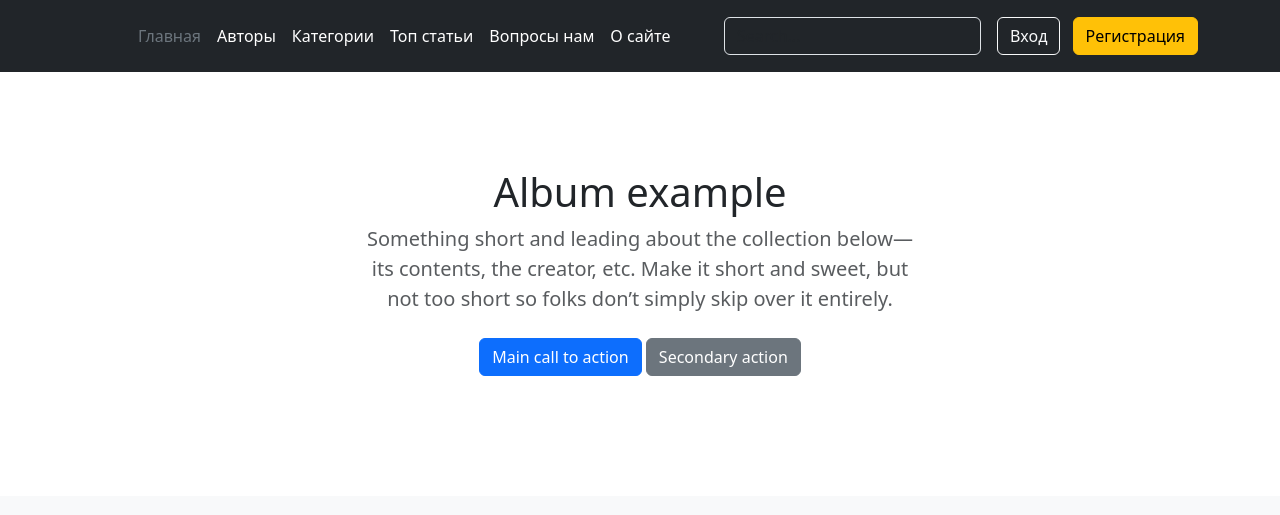
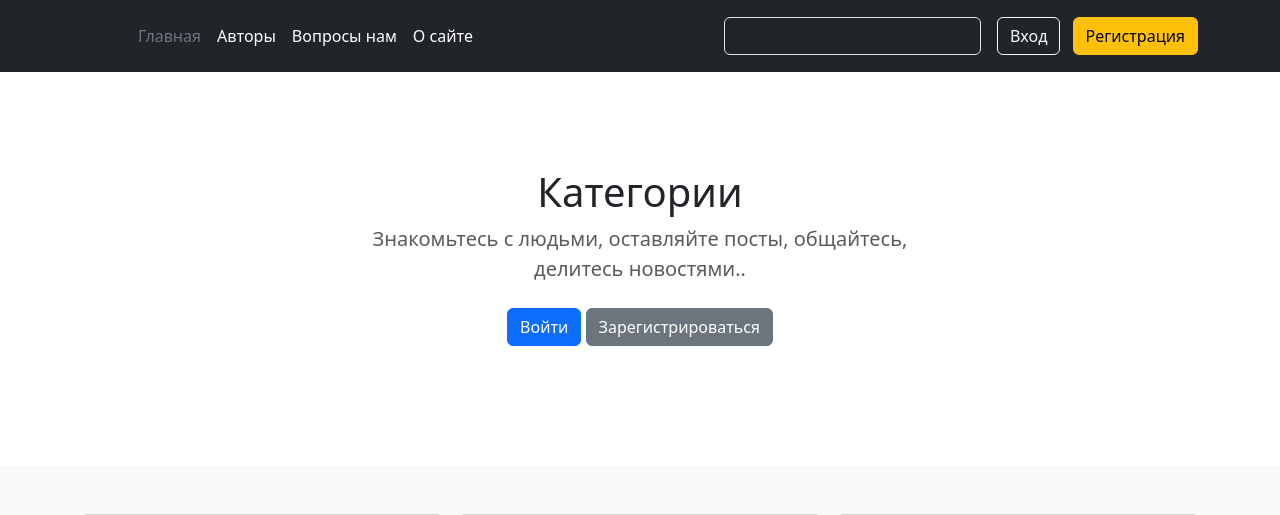
Before and after one commit to RRoxxxsii/django_forum, a Django app: page / in a window 1280 px wide. Shown: the top 515 px of the page. Run offline with Django 4.2, Linux system fonts and the light colour scheme; data comes from the database, SQL or seed files in the repository; both versions use the stored data as it was after the commit.

Commit message:
1) changed index and base template(translated to Russian, added useful links)

```diff
--- a/forum/main/templates/main/base.html
+++ b/forum/main/templates/main/base.html
@@ -21,8 +21,6 @@
         <ul class="nav col-12 col-lg-auto me-lg-auto mb-2 justify-content-center mb-md-0">
           <li><a href="{% url 'main:home' %}" class="nav-link px-2 text-secondary">Главная</a></li>
           <li><a href="{% url 'authors:author_list_view' %}" class="nav-link px-2 text-white">Авторы</a></li>
-          <li><a href="#" class="nav-link px-2 text-white">Категории</a></li>
-          <li><a href="#" class="nav-link px-2 text-white">Топ статьи</a></li>
           <li><a href="{% url 'main:feedback' %}" class="nav-link px-2 text-white">Вопросы нам</a></li>
           <li><a href="#" class="nav-link px-2 text-white">О сайте</a></li>
 
@@ -75,11 +73,10 @@
     </a>
 
     <ul class="nav col-md-4 justify-content-end">
-      <li class="nav-item"><a href="#" class="nav-link px-2 text-body-secondary">Home</a></li>
-      <li class="nav-item"><a href="#" class="nav-link px-2 text-body-secondary">Features</a></li>
-      <li class="nav-item"><a href="#" class="nav-link px-2 text-body-secondary">Pricing</a></li>
-      <li class="nav-item"><a href="#" class="nav-link px-2 text-body-secondary">FAQs</a></li>
-      <li class="nav-item"><a href="#" class="nav-link px-2 text-body-secondary">About</a></li>
+      <li class="nav-item"><a href="{% url 'main:home' %}" class="nav-link px-2 text-body-secondary">Главная</a></li>
+      <li class="nav-item"><a href="{% url 'authors:author_list_view' %}" class="nav-link px-2 text-body-secondary">Авторы</a></li>
+      <li class="nav-item"><a href="{% url 'main:feedback' %}" class="nav-link px-2 text-body-secondary">Вопросы нам</a></li>
+      <li class="nav-item"><a href="#" class="nav-link px-2 text-body-secondary">О сайте</a></li>
     </ul>
   </footer>
 </div>
--- a/forum/main/templates/main/index.html
+++ b/forum/main/templates/main/index.html
@@ -5,11 +5,16 @@
   <section class="py-5 text-center container">
     <div class="row py-lg-5">
       <div class="col-lg-6 col-md-8 mx-auto">
-        <h1 class="fw-light">Album example</h1>
-        <p class="lead text-body-secondary">Something short and leading about the collection below—its contents, the creator, etc. Make it short and sweet, but not too short so folks don’t simply skip over it entirely.</p>
+        <h1 class="fw-light">Категории</h1>
+        <p class="lead text-body-secondary">Знакомьтесь с людьми, оставляйте посты, общайтесь, делитесь новостями..</p>
         <p>
-          <a href="#" class="btn btn-primary my-2">Main call to action</a>
-          <a href="#" class="btn btn-secondary my-2">Secondary action</a>
+            {% if user.is_authenticated %}
+          <a href="{% url 'account:personal_profile' %}" class="btn btn-primary my-2">Ваша страница</a>
+          <a href="{% url 'account:edit_details' %}" class="btn btn-secondary my-2">Редактировать профиль</a>
+            {% else %}
+            <a href="{% url 'account:login' %}" class="btn btn-primary my-2">Войти</a>
+          <a href="{% url 'account:register' %}" class="btn btn-secondary my-2">Зарегистрироваться</a>
+            {% endif %}
         </p>
       </div>
     </div>
```
Also changed, not shown: forum/db.sqlite3.
